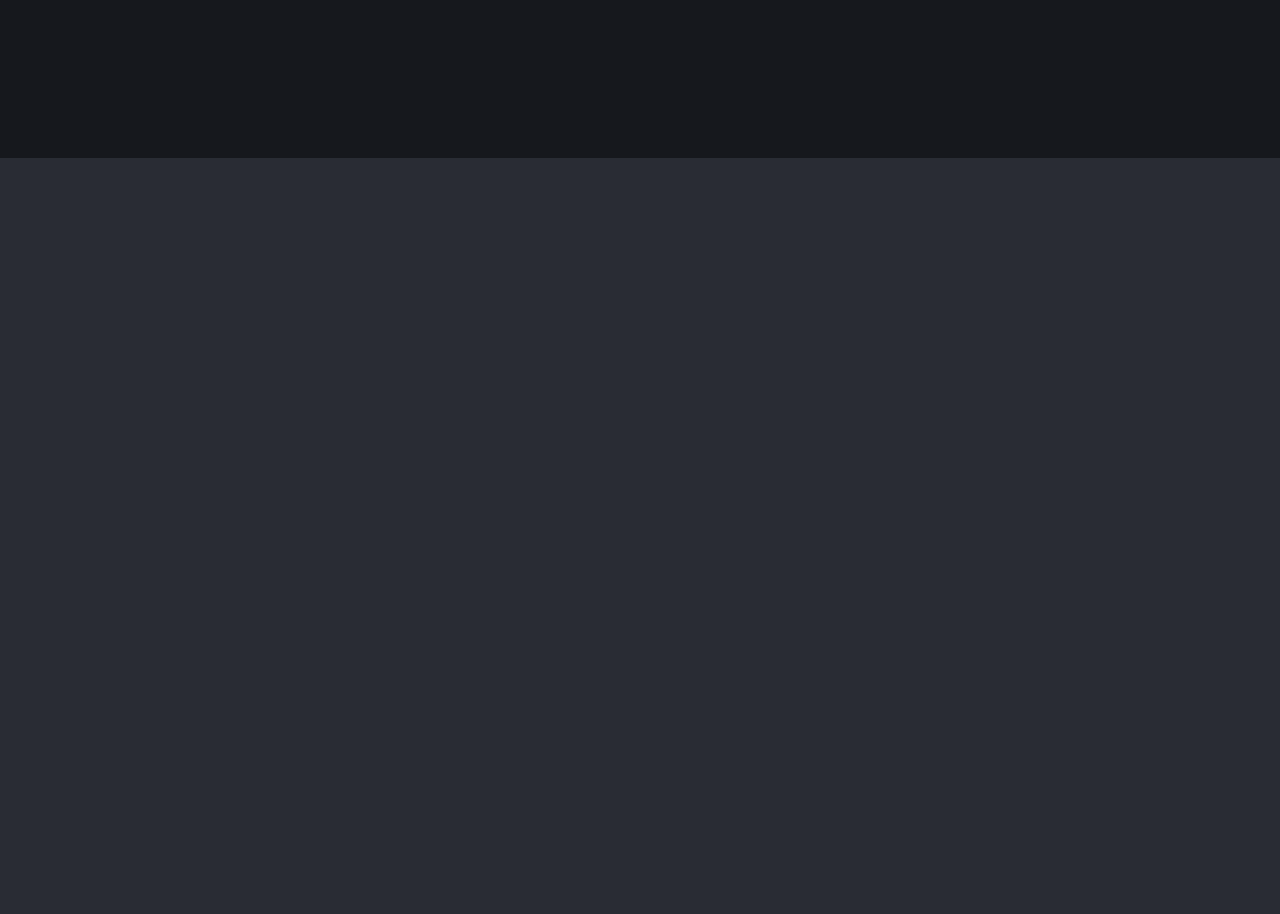
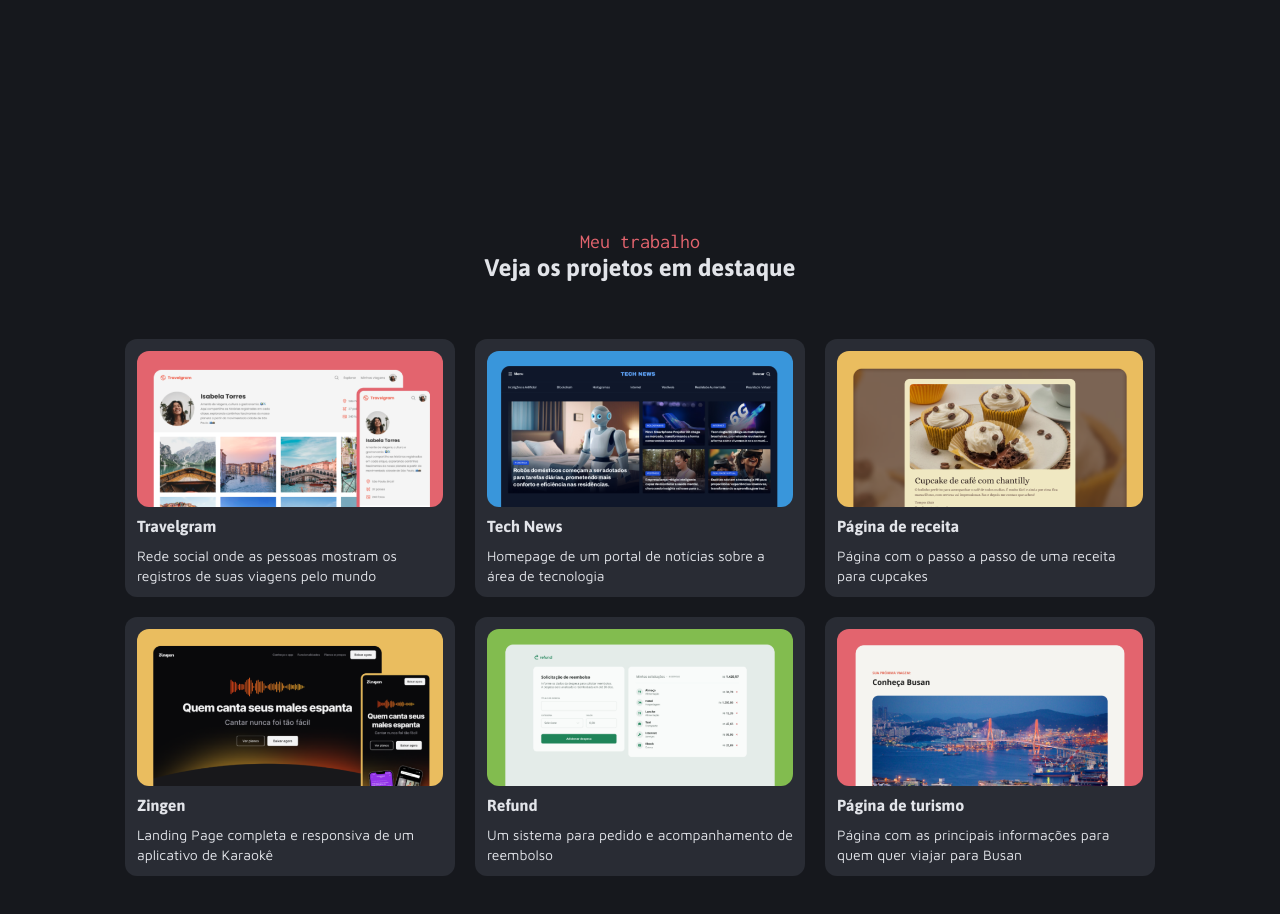
Before and after one commit to jeanpj12/POrtf-lio, a plain HTML site: page index.html in a window 1280 px wide. Shown: the part 592-1506 px from the top of the page. Before the commit the page ends 800 px from the top, so only its background shows below. Drawn offline with Linux system fonts and the light colour scheme.

Commit message:
Sessão "Meu trabalho" adicionada e estilizada

```diff
--- a/index.html
+++ b/index.html
@@ -21,7 +21,7 @@
                 <span class="title-sm">&#60/&#62</span>
             </div>
             <span class="subtitle">
-                Hello World! Meu nome é <span>Martina Santos</span> e sou
+                Hello World! Meu nome é <span class="red-title">Martina Santos</span> e sou
             </span>
             <h1 class="title-xl">
                 Desenvolvedora Fullstack
@@ -66,5 +66,52 @@
         </div>
     </section>
 
+    <section id="projects" class="flex-collumn">
+        <div class="container flex-collumn gap-56">
+            <div class="title-area flex-collumn">
+            <span class="red-title">Meu trabalho</span>
+            <h2 class="title-md">Veja os projetos em destaque</h2>
+            </div>
+
+            <div class="grid ">
+                <div class="card">
+                    <img src="./assets/images/Thumbnail_Project-01.png">
+                    <h4 class="title-sm">Travelgram</h4>
+                    <span class="text-sm">Rede social onde as pessoas mostram os registros de suas viagens pelo mundo</span>
+                </div>
+
+                <div class="card">
+                    <img src="./assets/images/Thumbnail_Project-02.png">
+                    <h4 class="title-sm">Tech News</h4>
+                    <span class="text-sm">Homepage de um portal de notícias sobre a área de tecnologia</span>
+                </div>
+
+                <div class="card">
+                    <img src="./assets/images/Thumbnail_Project-03.png">
+                    <h4 class="title-sm">Página de receita</h4>
+                    <span class="text-sm">Página com o passo a passo de uma receita para cupcakes</span>
+                </div>
+
+                <div class="card">
+                    <img src="./assets/images/Thumbnail_Project-04.png">
+                    <h4 class="title-sm">Zingen</h4>
+                    <span class="text-sm">Landing Page completa e responsiva de um aplicativo de Karaokê</span>
+                </div>
+
+                <div class="card">
+                    <img src="./assets/images/Thumbnail_Project-05.png">
+                    <h4 class="title-sm">Refund</h4>
+                    <span class="text-sm">Um sistema para pedido e acompanhamento de reembolso </span>
+                </div>
+
+                <div class="card">
+                    <img src="./assets/images/Thumbnail_Project-06.png">
+                    <h4 class="title-sm">Página de turismo</h4>
+                    <span class="text-sm">Página com as principais informações para quem quer viajar para Busan</span>
+                </div>
+            </div>
+        </div>
+    </section>
+
   </body>
 </html>
--- a/styles/sections.css
+++ b/styles/sections.css
@@ -52,10 +52,6 @@
   span {
 
     color: var(--color-gray-500);
-
-    & > span {
-        color: var(--color-red);
-      }
   }
 
   h1 {
@@ -79,3 +75,25 @@
     }
   }
 }
+
+#projects {
+  padding-block: 72px;
+  background-color: var(--color-gray-200);
+
+  .card {
+    padding: 12px;
+    background-color: var(--color-gray-300);
+    border-radius: 12px;
+    display: flex;
+    flex-direction: column;
+    gap: 10px;
+    max-width: 330px;
+    text-align: left;
+
+    img {
+      border-radius: 12px;
+      width: 100%;
+      object-fit: cover;
+    }
+  }
+}
--- a/styles/utility.css
+++ b/styles/utility.css
@@ -13,6 +13,15 @@
     text-align: center;
 }
 
+.grid {
+    display: grid;
+    grid-template-columns: 1fr 1fr 1fr;
+    gap: 20px;
+}
+
+.gap-56 {
+    gap: 56px;
+}
 .title-xl {
     font: var(--title-lg);
 }
@@ -36,3 +45,8 @@
 .text-sm {
     font: var(--text-sm);
 }
+
+.red-title {
+    font: var(--subtitle);
+    color: var(--color-red)!important;
+}
```
